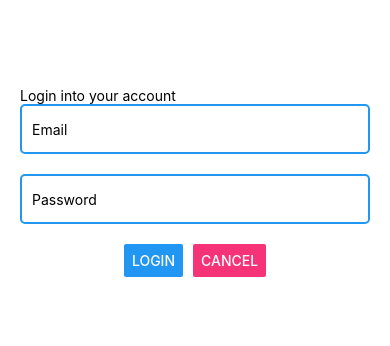
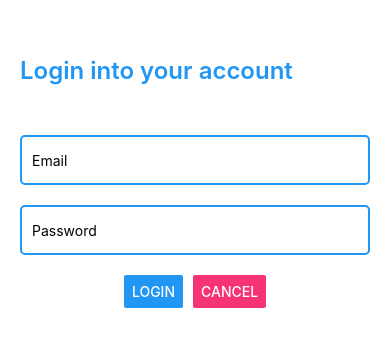
Before and after one commit to MightyEagle96/rn-proj, a React Native app: screen / in a window 390 px wide. Shown: the part 240-586 px from the top of the page. Built offline with nearby package versions, Linux system fonts and the light colour scheme.

Commit message:
made changes

```diff
--- a/package.json
+++ b/package.json
@@ -10,6 +10,7 @@
   },
   "dependencies": {
     "@expo/webpack-config": "^0.17.2",
+    "@react-native-async-storage/async-storage": "^1.17.11",
     "@react-native-material/core": "^1.3.7",
     "@react-navigation/native": "^6.1.2",
     "@react-navigation/native-stack": "^6.9.8",
--- a/screens/Login.js
+++ b/screens/Login.js
@@ -5,10 +5,10 @@ import {
   TextInput,
   Button,
   ActivityIndicator,
+  Platform,
 } from "react-native";
 import { useEffect, useState } from "react";
-//import SnackBar from "react-native-snackbar-component";
-import { Snackbar } from "@react-native-material/core";
+import AsyncStorage from "@react-native-async-storage/async-storage";
 import { httpService } from "../services/httpService";
 import { ErrorAlerts } from "../components/MyAlerts";
 
@@ -19,7 +19,7 @@ function LoginScreen() {
 
   const login = async () => {
     setLoading(true);
-    const res = await httpService.post("login", loginData);
+    const res = await httpService.post("mobile-login", loginData);
     if (res) {
       if (res.type === "error") {
         setMessage(res.message);
@@ -28,7 +28,8 @@ function LoginScreen() {
           setMessage(null);
         }, 5000);
       }
-      console.log(res);
+
+      if (res.data) console.log(res.data);
     }
     setLoading(false);
   };
@@ -36,8 +37,17 @@ function LoginScreen() {
   return (
     <View style={styles.loginView}>
       <View style={styles.loginBox}>
-        <View>
-          <Text>Login into your account</Text>
+        <View style={{ marginBottom: 50 }}>
+          <Text
+            style={{
+              color: "#2196f3",
+              fontSize: 24,
+              fontWeight: "600",
+              alignContent: "center",
+            }}
+          >
+            Login into your account
+          </Text>
         </View>
         <TextInput
           style={styles.textInput}
```
Also changed, not shown: 1 other file (tests, documents, lock files or other folders).
